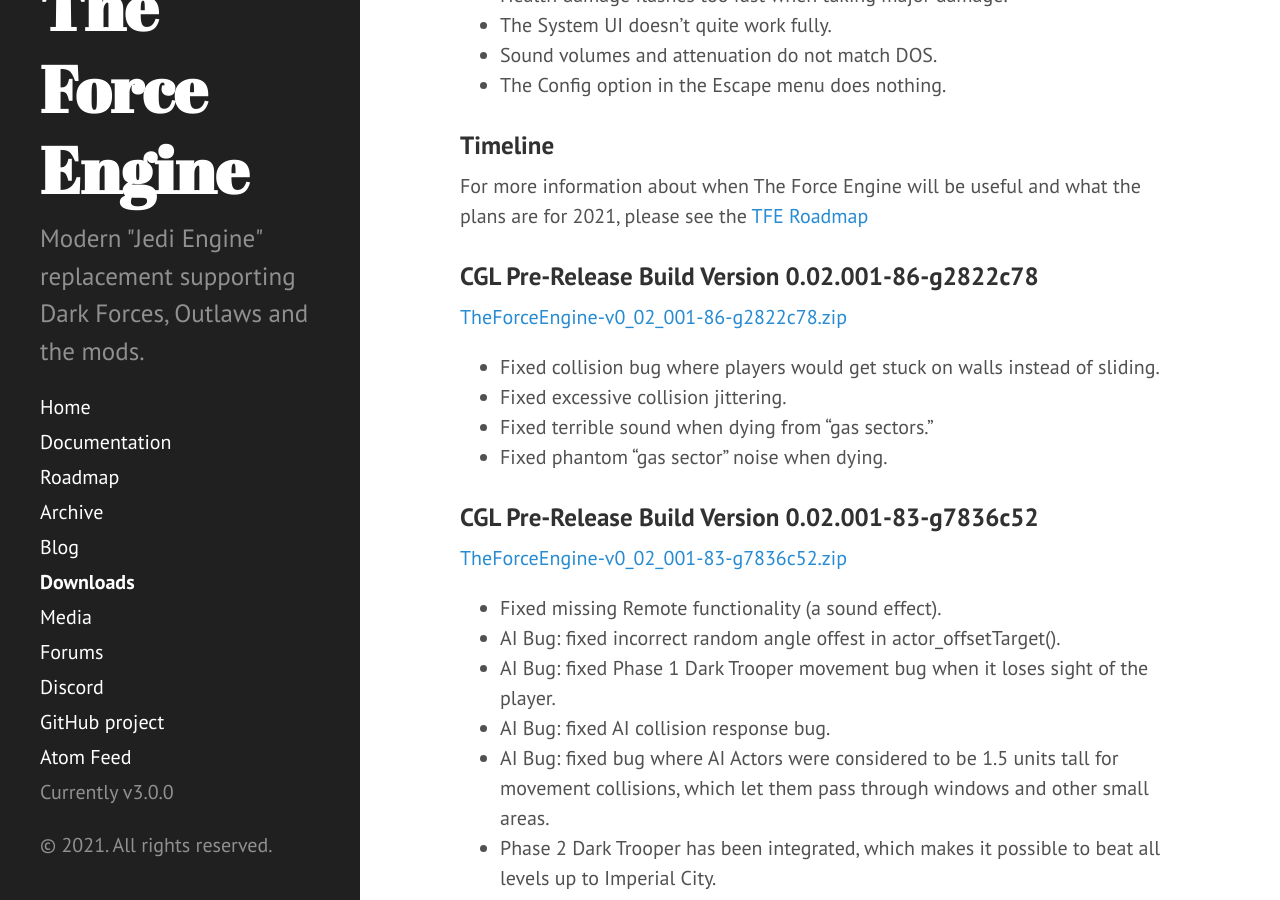
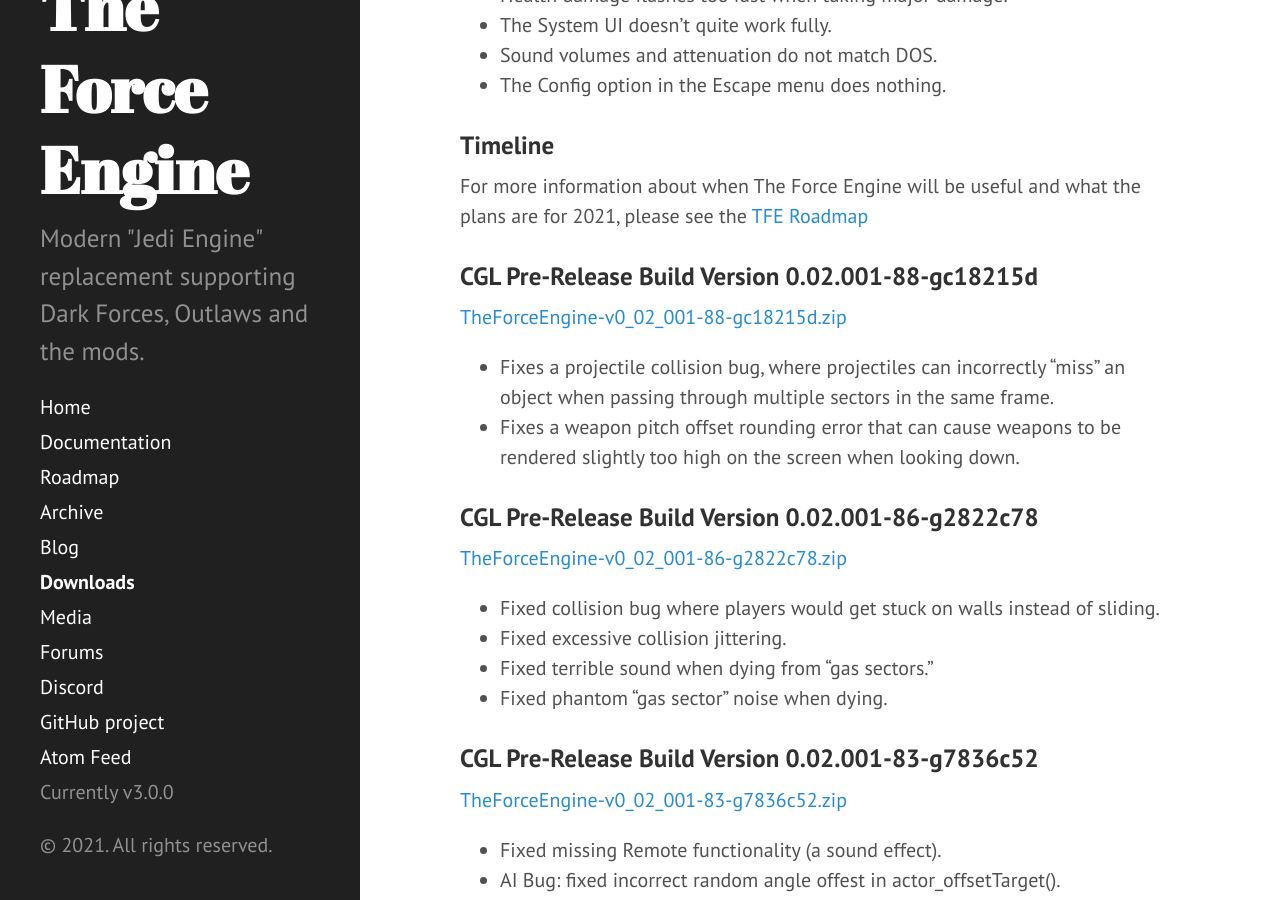
Before and after one commit to TheForceEngine/TheForceEngine.github.io, a Jekyll site: the page built from downloads.md, in a window 1280 px wide and 900 px high, scrolled down 1003 px. Built offline with Jekyll 4.4.1, drawn with Linux system fonts in a browser that asks for light colours.

Commit message:
Update downloads.md

```diff
--- a/downloads.md
+++ b/downloads.md
@@ -31,6 +31,11 @@
 
 ### Timeline
 For more information about when The Force Engine will be useful and what the plans are for 2021, please see the [TFE Roadmap](Roadmap.md)
+
+### CGL Pre-Release Build Version 0.02.001-88-gc18215d
+[TheForceEngine-v0_02_001-88-gc18215d.zip](archive/TheForceEngine-v0_02_001-88-gc18215d.zip) <br>
+* Fixes a projectile collision bug, where projectiles can incorrectly "miss" an object when passing through multiple sectors in the same frame.
+* Fixes a weapon pitch offset rounding error that can cause weapons to be rendered slightly too high on the screen when looking down.
 
 ### CGL Pre-Release Build Version 0.02.001-86-g2822c78
 [TheForceEngine-v0_02_001-86-g2822c78.zip](archive/TheForceEngine-v0_02_001-86-g2822c78.zip) <br>
```
